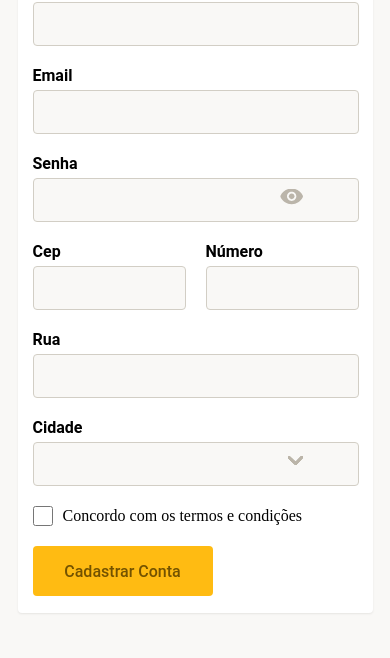
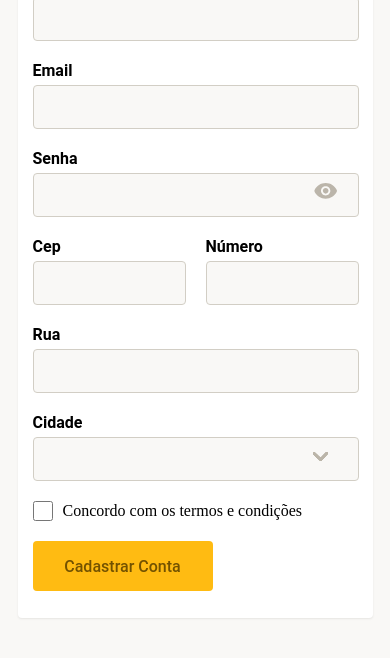
Before and after one commit to HenriqueCardosoo/tela-login, a plain HTML site: page index.html in a window 390 px wide. Shown: the part 178-836 px from the top of the page. Drawn offline with Linux system fonts and the light colour scheme.

Commit message:
ajuste no responsivo

```diff
--- a/css/style.css
+++ b/css/style.css
@@ -191,3 +191,19 @@ label::after {
     display: none;
   }
 }
+
+@media (max-width: 500px) {
+  .cadastro {
+    height: 650px;
+  }
+  input::after {
+    left: 35vh;
+    top: 42%;
+    transform: translateY(-40%);
+  }
+  label::after {
+    left: 35vh;
+    top: 78%;
+    /* transform: translateY(-40%); */
+  }
+}
```
